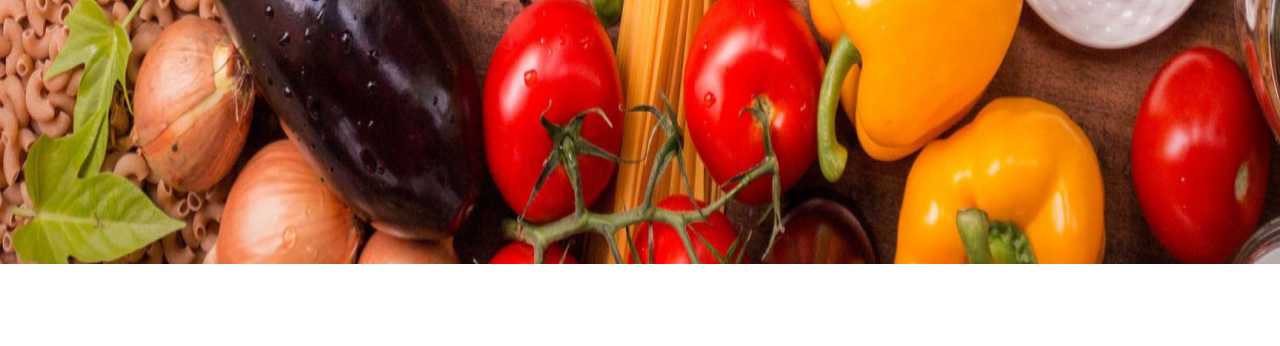
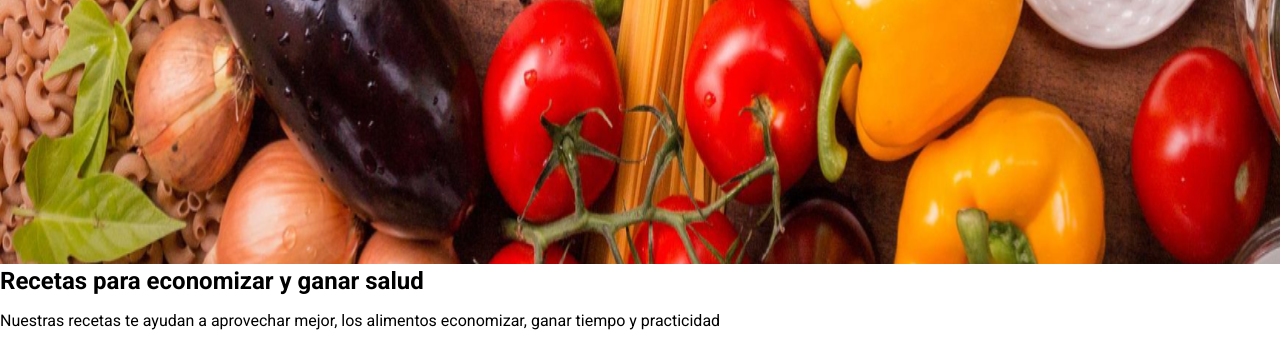
Before and after one commit to ROBER-SALAMA/Web-Recetas, a plain HTML site: page index.html in a window 1280 px wide. Shown: the part 528-874 px from the top of the page. Before the commit the page ends 800 px from the top, so only its background shows below. Drawn offline with Linux system fonts and the light colour scheme.

Commit message:
agregue la secion sobre

```diff
--- a/index.html
+++ b/index.html
@@ -35,5 +35,11 @@
             <h2 class="banner__titulo">Reaprovecha mejor los alientos</h2>
         </section>
 
+        <section class="sobre">
+            <h2 class="sobre__titulo">Recetas para economizar y ganar salud</h2>
+            <p class="sobre__descripcion">Nuestras recetas te ayudan a aprovechar mejor, los alimentos
+                economizar, ganar tiempo y practicidad</p>
+        </section>
+
     </body>
 </html>
```
